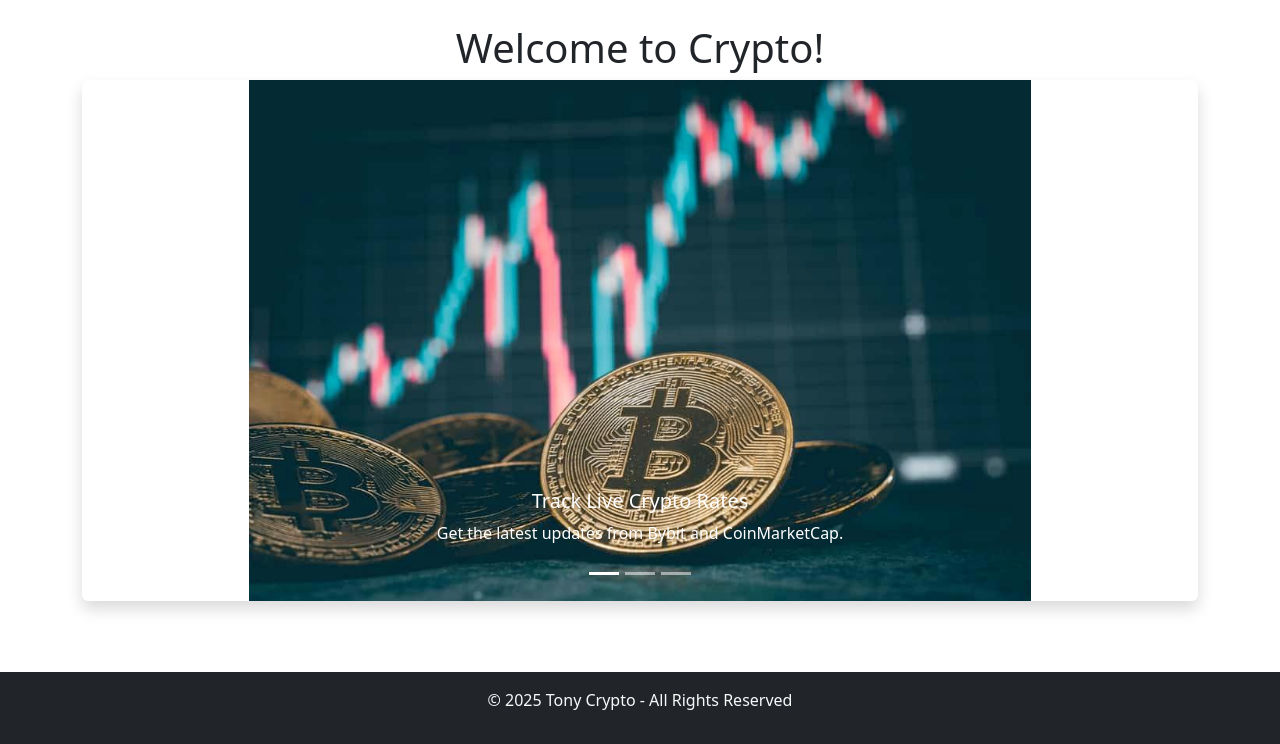
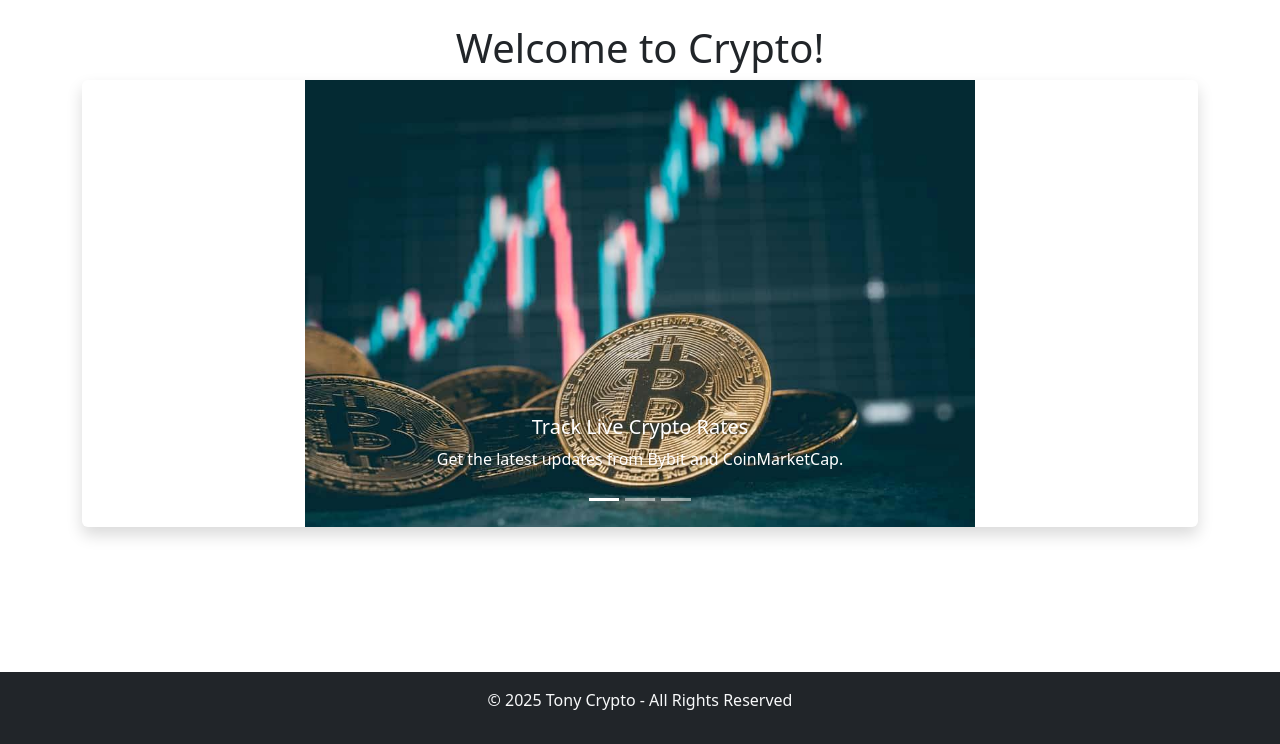
Before and after one commit to boiko88/django_crypto, a Django app: page / in a window 1280 px wide. Shown: the part 56-800 px from the top of the page. Run offline with Django 5.2, Linux system fonts and the light colour scheme; data that the repository does not hold is empty.

Commit message:
adjusted the img to the carousel

```diff
--- a/static/styles.css
+++ b/static/styles.css
@@ -49,9 +49,8 @@ body {
 }
 
 .carousel-img {
-    width: 100%;
-    height: auto;
-    max-width: 70%;
+    max-width: 60%;
+    max-height: 480px;
     margin: 0 auto;
     display: block;
 }
--- a/templates/carousel.html
+++ b/templates/carousel.html
@@ -9,7 +9,7 @@
 
   <div class="carousel-inner rounded shadow">
     <div class="carousel-item active">
-      <img src="{% static 'images/carousel/crypto_rates.jpg' %}" class="d-block w-100 carousel-img" alt="Crypto Slide 1">
+      <img src="{% static 'images/carousel/crypto_rates.jpg' %}" class="d-block w-100 carousel-img alt="Crypto Slide 1">
       <div class="carousel-caption d-none d-md-block">
         <h5>Track Live Crypto Rates</h5>
         <p>Get the latest updates from Bybit and CoinMarketCap.</p>
```
